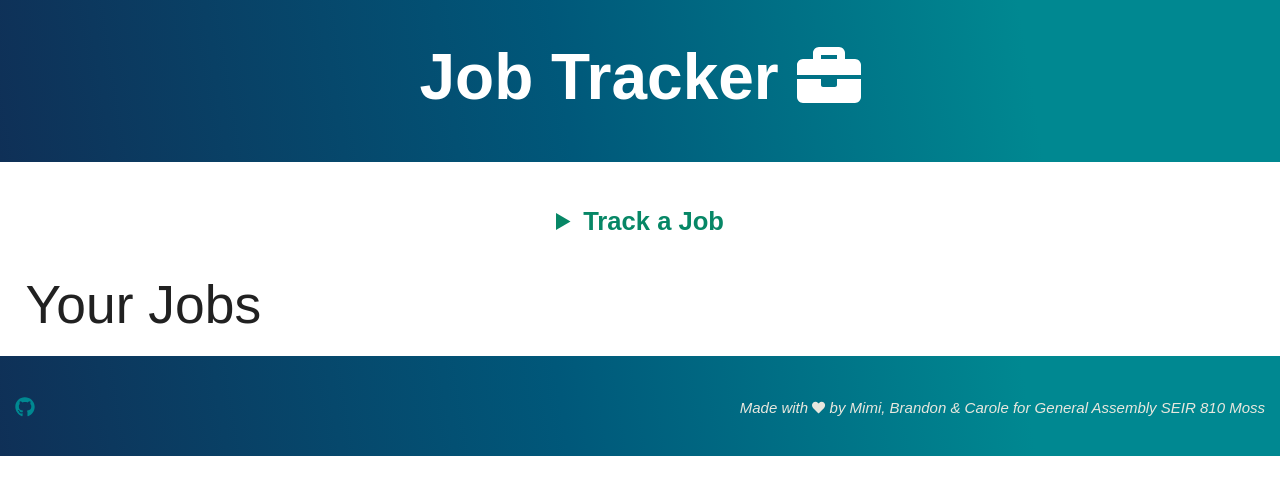
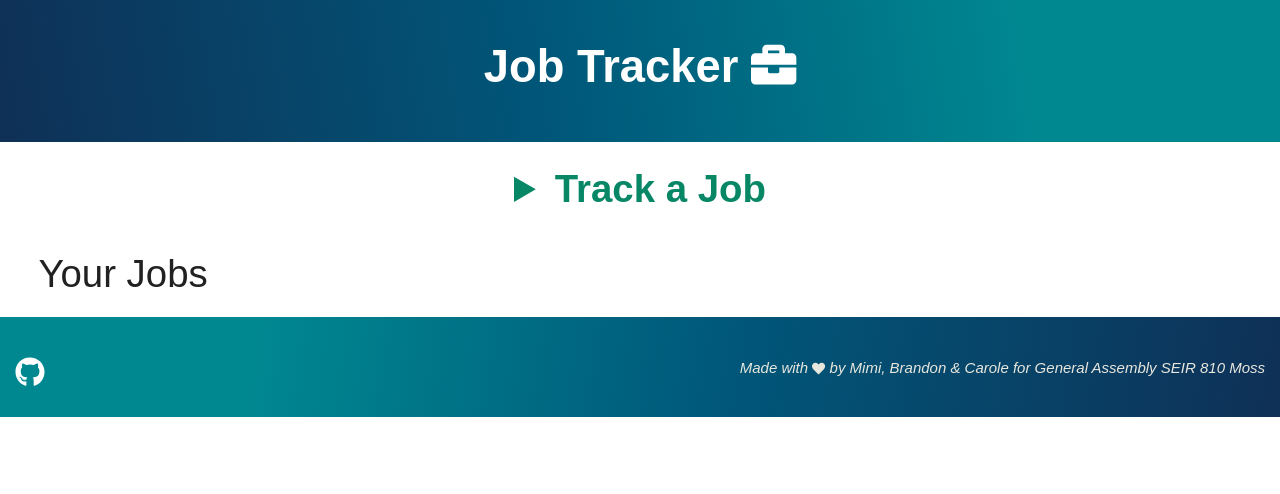
Before and after one commit to caroleatierney/jobtracker, a plain HTML site: page index.html in a window 1280 px wide. Drawn offline with nearby package versions, Linux system fonts and the light colour scheme; no server answers; a web font is replaced by a local one.

Commit message:
css and readme changes

```diff
--- a/app.js
+++ b/app.js
@@ -217,7 +217,7 @@ class App extends React.Component {
           </form>
         </div>
       </details>
-      <h2>Your Jobs</h2>
+      <h2 className="your-jobs">Your Jobs</h2>
       <ul>
         {this.state.jobs.map(job => {return (
         <li key={job.id} className="joblist">
--- a/css/main.css
+++ b/css/main.css
@@ -8,7 +8,7 @@ body {
   font-weight: 400;
   font-style: normal;
   height: 100%;
-  margin-top: 15%;
+  margin-top: 150px;
 }
 
 header {
@@ -27,25 +27,24 @@ header h1 {
   font-family: montserrat-alternates, sans-serif;
   font-weight: 700;
   font-style: normal;
-  font-size: 5vw;
+  font-size: 34pt;
   margin-bottom: 0;
   text-align: center;
-  font-size: 5vw;
   color: #fff;
 }
 
 main {
   min-height: 100%;
   margin-bottom: 0;
-  margin-right: 2%;
-  margin-left: 2%;
+  margin-right: 3%;
+  margin-left: 3%;
   position: relative;
 }
 
 /* footer */
 footer {
   background: rgb(15,48,87);
-  background: linear-gradient(81deg, rgba(15,48,87,1) 0%, rgba(0,88,122,1) 44%, rgba(0,136,145,1) 80%);
+  background: linear-gradient(-81deg, rgba(15,48,87,1) 0%, rgba(0,88,122,1) 44%, rgba(0,136,145,1) 80%);
   height: 100px;
   position: relative;
   padding: 15px;
@@ -79,7 +78,9 @@ summary {
   border: 5px #0f3057 solid;
   border-radius: 15px;
   margin: 2%;
+  margin-bottom: 4%;
   padding: 2%;
+  box-shadow: 15px 10px #1e76875e;
 }
 
 h4.position {
@@ -205,14 +206,23 @@ summary.track{
   font-style: normal;
   margin-bottom: 0;
   text-align: center;
-  font-size: 2vw;
+  font-size: 3vw;
   padding-top: 10px;
+  margin-top: 6%;
   color: #078766;
 }
 
 .interviews {
-    margin-right: 50%;
+    margin-right: 25%;
     margin-top: 15px;
 }
 
+a.foot {
+  color: #fff;
+}
+
+h2.your-jobs {
+  font-size: 3vw;
+}
+
 /* colors #0f3057 #00587a #008891  #e7e7de; white; black; #078766 */
--- a/index.html
+++ b/index.html
@@ -31,8 +31,8 @@
   </main>
   <footer>
     <p class="left">
-      <a href="https://github.com/caroleatierney/jobtracker" target="_blank">
-      <i class="fab fa-github fa-lg"></i></a></p>
+      <a class="foot" href="https://github.com/caroleatierney/jobtracker" target="_blank">
+      <i class="fab fa-github fa-2x"></i></a></p>
     <p class="right">
       Made with <i class="fa fa-heart fa-sm"></i> by Mimi, Brandon & Carole for General Assembly SEIR 810 Moss
     </p>
```
Also changed, not shown: README.md.
